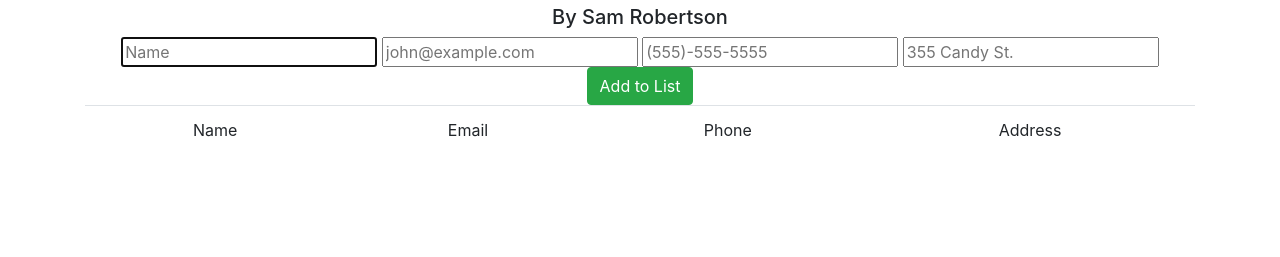
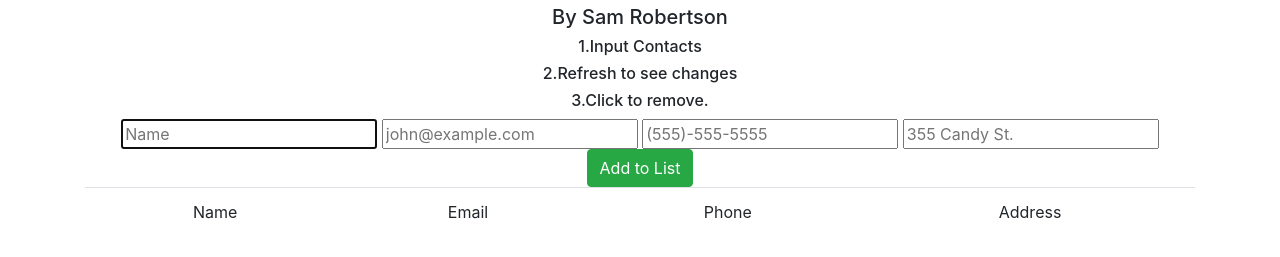
Before and after one commit to robertsonsamuel/contactList, a plain HTML site: page index.html in a window 1280 px wide. Shown: the part 71-328 px from the top of the page. Drawn offline with nearby package versions, Linux system fonts and the light colour scheme.

Commit message:
add insturctions

```diff
--- a/index.html
+++ b/index.html
@@ -14,6 +14,9 @@
     <div class="container">
       <h1 id="head">Contact List</h1>
       <h5>By Sam Robertson</h5>
+      <h6>1.Input Contacts</h6>
+      <h6>2.Refresh to see changes</h6>
+      <h6>3.Click to remove.</h6>
       <!-- <input type="checkbox"           id="checkall"> -->
       <input name="name" type="text"   id="contactName" placeholder='Name' autofocus>
       <input name="email" type="email" id="contactEmail" placeholder="john@example.com">
```
